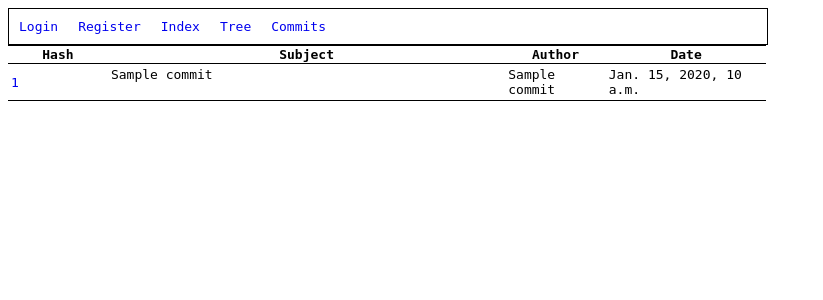
After one commit to weiyiguoyoyo/mfgd, a Django app: template templates/chain.html in a window 1280 px wide. The commit adds this page. Shown: the top 300 px of the page, without its empty margins (0-823 px from the left). Run offline with Django 3.2, Linux system fonts and the light colour scheme; the template is opened without the code that fills it: most values are stand-ins (such as "Sample title", 1, 10 or a date in 2020).

Commit message:
formatting and fill out nav bar

```diff
--- a/templates/base.html
+++ b/templates/base.html
@@ -26,6 +26,11 @@
 				<a href="{% url 'login' %}">Login</a>
             	<a href="{% url 'register' %}">Register</a>
 			{% endif %}
+            {% if repo_name %}
+            <a href="{% url 'index' %}">Index</a>
+            <a href="{% url 'view' repo_name oid '' %}">Tree</a>
+            <a href="{% url 'chain' repo_name oid %}">Commits</a>
+            {% endif %}
         </nav>
 
 		{% block body_block %}
--- /dev/null
+++ b/templates/chain.html
@@ -0,0 +1,27 @@
+{% extends 'base.html' %}
+{% load static %}
+
+{% block body_block %}
+<main>
+    <article>
+        <table id="mfgd-table">
+            <tr class="underline">
+                <th>Hash</th>
+                <th>Subject</th>
+                <th>Author</th>
+                <th>Date</th>
+            </tr>
+            {% for commit in commits %}
+            <tr>
+                <td class="commit-id"><a href="{% url 'info' repo_name commit.short_id %}">{{ commit.short_id }}</a></td>
+                <td class="commit-msg">{{ commit.subject }}</td>
+                <td>{{ commit.committer_name }}</td>
+                <td class="commit-date">
+                    <time datetime="{{ commit.timestamp }}">{{ commit.timestamp }}</time>
+                </td>
+            </tr>
+            {% endfor %}
+        </table>
+    </article>
+</main>
+{% endblock %}
```
Also changed, not shown: templates/tree.html (indentation only).
